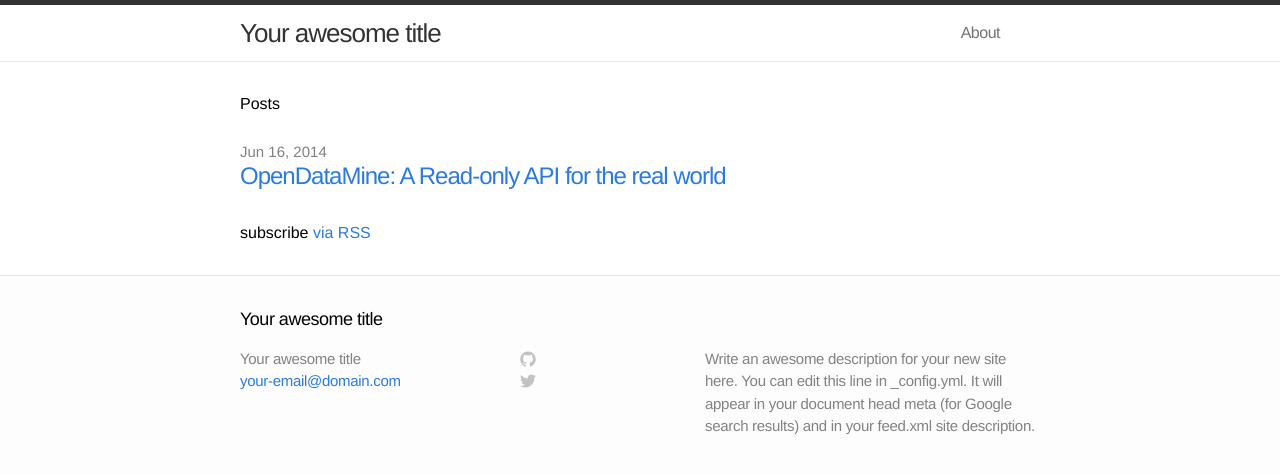
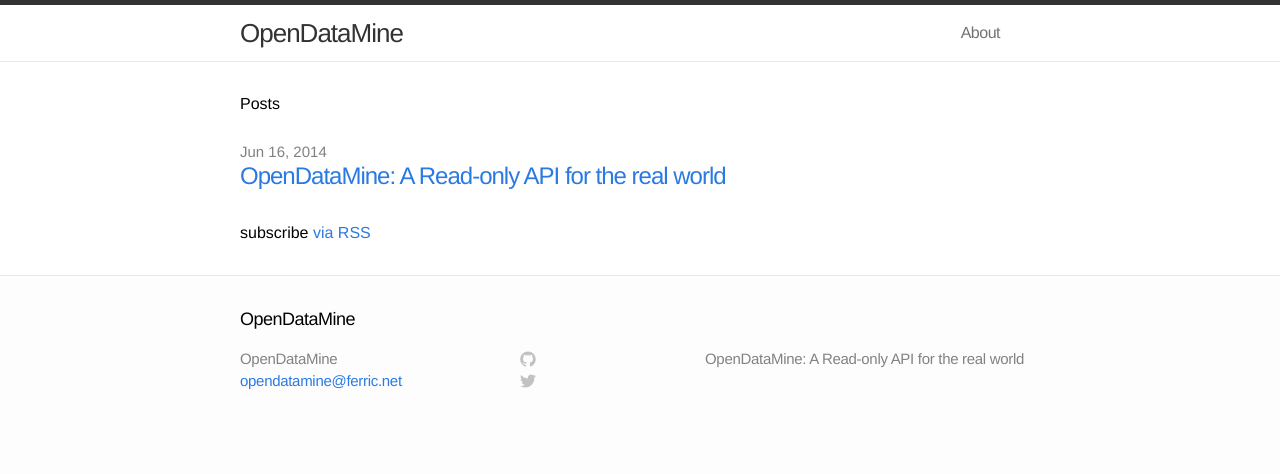
Before and after one commit to opendatamine/opendatamine.github.io, a Jekyll site: the page built from index.html, in a window 1280 px wide. Shown: the top 474 px of the page. Built offline with Jekyll 4.4.1, drawn with Linux system fonts in a browser that asks for light colours.

Commit message:
Updated config

```diff
--- a/_config.yml
+++ b/_config.yml
@@ -1,9 +1,9 @@
 # Site settings
-title: Your awesome title
-email: your-email@domain.com
-description: "Write an awesome description for your new site here. You can edit this line in _config.yml. It will appear in your document head meta (for Google search results) and in your feed.xml site description."
+title: OpenDataMine
+email: opendatamine@ferric.net
+description: "OpenDataMine: A Read-only API for the real world"
 baseurl: ""
-url: "http://yourdomain.com"
+url: "http://opendatamine.com"
 
 # Build settings
 markdown: kramdown
```
